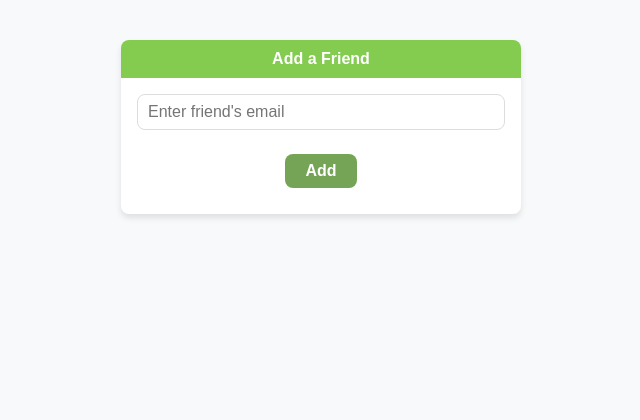
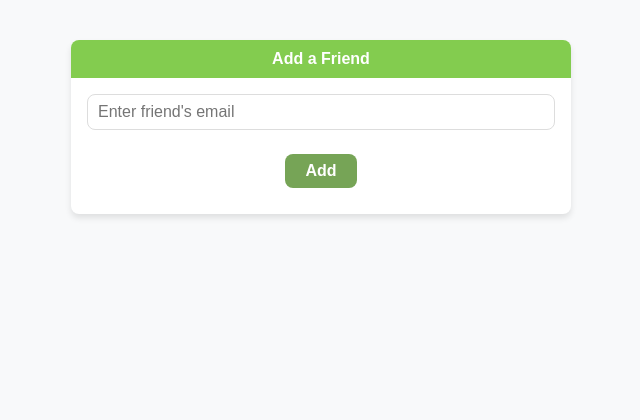
Before and after one commit to PedroFlores1996/Xchange, a Flask app: page /user/friend-form in a window 1280 px wide. Shown: the top 420 px of the page, without its empty margins (319-959 px from the left). Run offline with Flask 3, Linux system fonts and the light colour scheme; the visitor is signed in with stand-in values (Sample User, id 1); parts of the project's set-up code (start-up, migrations or seed data) failed here and were passed over.

Commit message:
improve add friends/group users forms

```diff
--- a/app/group/forms.py
+++ b/app/group/forms.py
@@ -32,4 +32,4 @@ class GroupForm(FlaskForm):
 
 class AddUserToGroupForm(FlaskForm):
     friend_ids = HiddenField("Friend IDs")
-    submit = SubmitField("Add Selected Users")
+    submit = SubmitField("Add")
--- a/app/templates/user/add_friend_form.html
+++ b/app/templates/user/add_friend_form.html
@@ -18,7 +18,7 @@
         }
         .card {
             width: 100%;
-            max-width: 400px;
+            max-width: 500px;
             margin: 0 auto;
             box-shadow: 0 4px 6px rgba(0, 0, 0, 0.1);
             border-radius: 8px;
```
